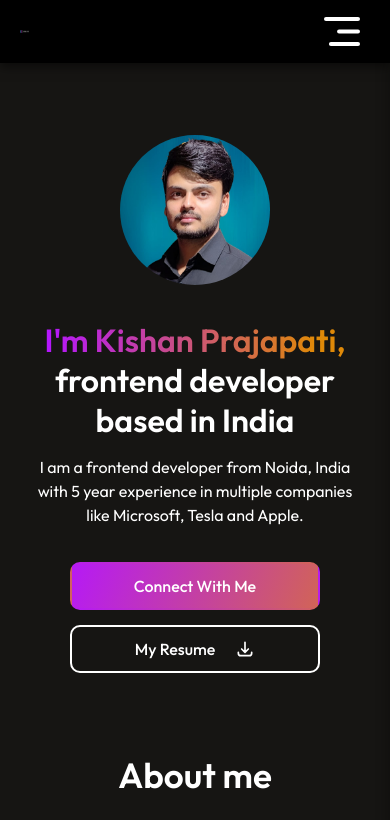
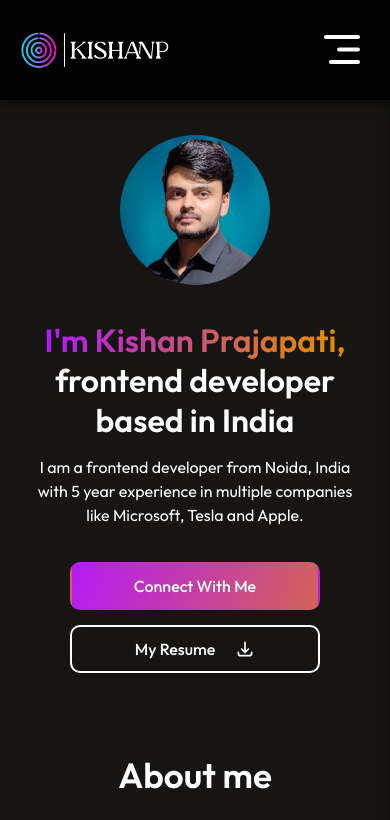
Before and after one commit to kishanp12395/portfolio, a React (Vite) app: page / in a window 390 px wide. Shown: the top 820 px of the page. Built offline with nearby package versions, Linux system fonts and the light colour scheme; no server answers.

Commit message:
portfolio updated4

```diff
--- a/src/Components/about/about.css
+++ b/src/Components/about/about.css
@@ -179,6 +179,9 @@
         font-size: 35px;
         text-align: center;
     }
+    .about-title img{
+        z-index: -1;
+    }
 
     .about-sections {
         flex-direction: column;
--- a/src/Components/navbar/navbar.css
+++ b/src/Components/navbar/navbar.css
@@ -7,7 +7,7 @@
 }
 
 .navbar .img {
-    width: 180px; /* Adjusted for responsiveness */
+    width: 200px; /* Adjusted for responsiveness */
     max-width: 100%;
 }
 
@@ -69,6 +69,10 @@
         background: rgba(0, 0, 0, 0.967);
         box-shadow: 0px 4px 10px rgba(0, 0, 0, 0.5);
     }
+    .navbar .img {
+        width: 220px;
+        z-index: -2;
+    }
 
     .nav-connect{
         display: none;
@@ -114,9 +118,13 @@
         gap: 20px;
     }
 
-    /* .navbar .img {
-       position: fixed;
-       z-index: 2;
-    } */
 
 }
+
+
+@media screen and (max-width: 480px) {
+    .navbar .img {
+       max-width: 150px;
+        z-index: -2;
+    }
+}
```
